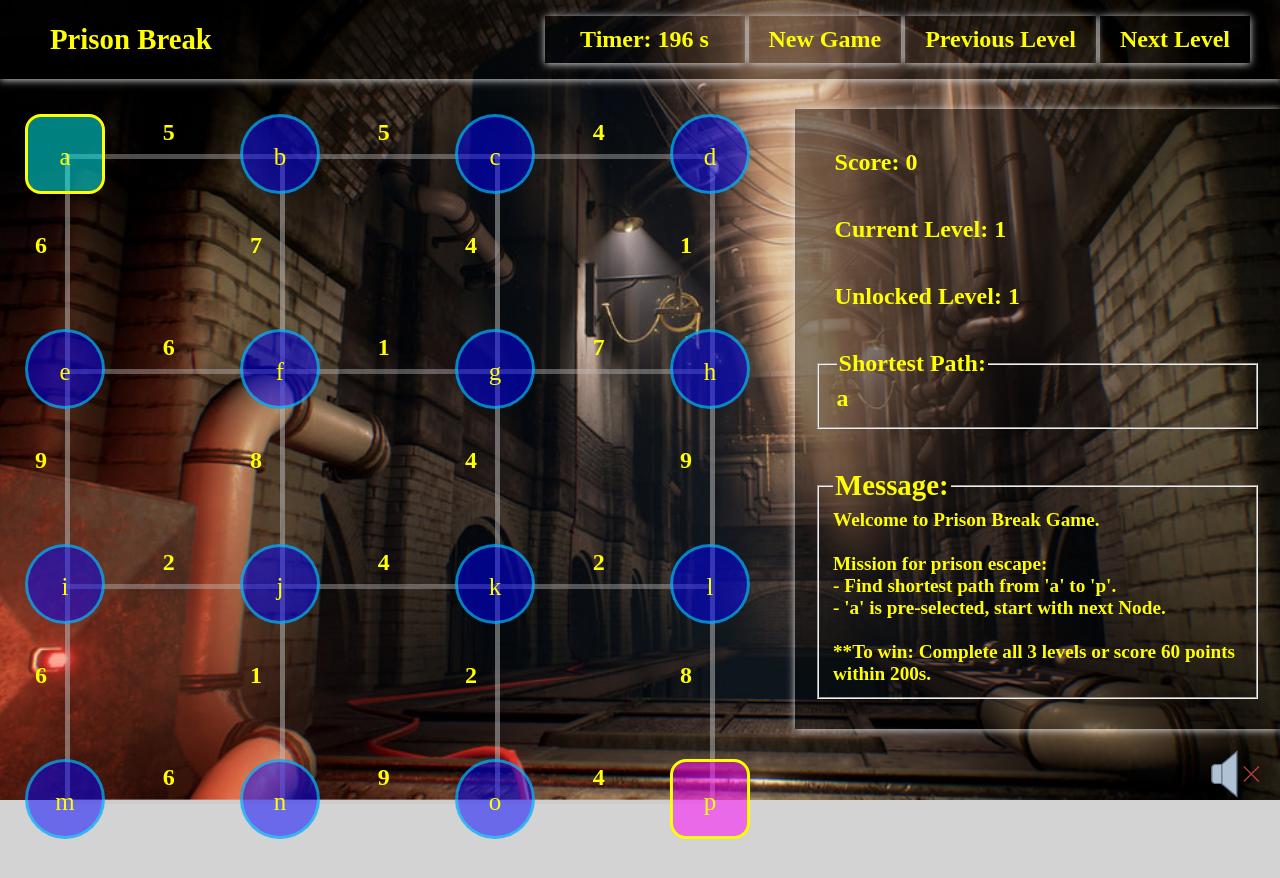
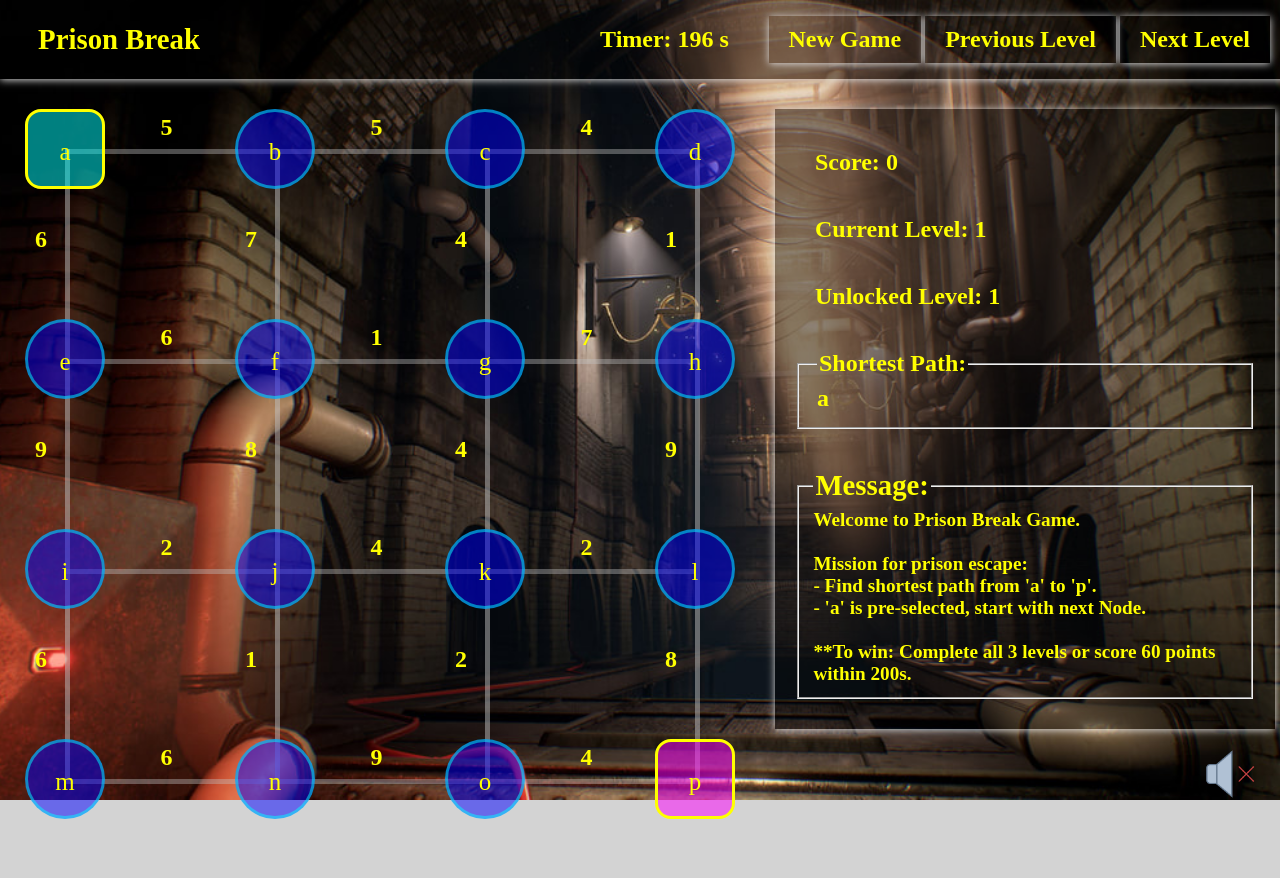
Before and after one commit to hongyuanloo/prison-break-game, a plain HTML site: page index.html in a window 1280 px wide. After the commit the page ends 839 px from the top, so only its background shows below. Drawn offline with nearby package versions, Linux system fonts and the light colour scheme.

Commit message:
optimized all containers css

```diff
--- a/src/gameContainerSetup.js
+++ b/src/gameContainerSetup.js
@@ -22,17 +22,11 @@ const gameContainerSetup = function (totalNodesPerSide, userInformation) {
   const userSelectionsSelector = document.getElementById("userSelections");
 
   //---Initialization: gameContainer and Node Setup---//
-  const clearanceToBorder = 25;
+  const clearanceToBorder = 20;
   const nodeDia = 40;
-  const gameContainerWidth = gameContainer.offsetWidth;
-  const gameContainerHeight = gameContainer.offsetHeight;
+  const gameContainerWidth = gameContainer.offsetWidth; // width and height same size.
   const distBetweenNode =
     (gameContainerWidth - (clearanceToBorder + nodeDia) * 2) / (columns - 1);
-
-  //get location of "gameContainer", for population use later.
-  const gameContainerCoordinate = gameContainer.getBoundingClientRect();
-  const gameContainerCoordinateX = gameContainerCoordinate.x;
-  const gameContainerCoordinateY = gameContainerCoordinate.y;
 
   //element to display message to user.
   const messageSelector = document.getElementById("message");
@@ -67,8 +61,6 @@ const gameContainerSetup = function (totalNodesPerSide, userInformation) {
     clearanceToBorder,
     nodeDia,
     distBetweenNode,
-    gameContainerCoordinateX,
-    gameContainerCoordinateY,
     userSolution,
     messageSelector,
     userScoreSelector,
--- a/src/populateGameContainer.js
+++ b/src/populateGameContainer.js
@@ -100,8 +100,6 @@ const populateGameContainer = function (
     clearanceToBorder,
     nodeDia,
     distBetweenNode,
-    gameContainerCoordinateX,
-    gameContainerCoordinateY,
     userSolution,
     messageSelector,
     userScoreSelector,
@@ -115,8 +113,8 @@ const populateGameContainer = function (
     for (let col = 0; col < columns; col++) {
       let newNode = nodeDiv(
         nodesNames[row * rows + col],
-        gameContainerCoordinateX + distBetweenNode * col + clearanceToBorder,
-        gameContainerCoordinateY + distBetweenNode * row + clearanceToBorder
+        distBetweenNode * col + clearanceToBorder,
+        distBetweenNode * row + clearanceToBorder
       );
       gameContainer.append(newNode);
       newNode.addEventListener(
@@ -134,16 +132,8 @@ const populateGameContainer = function (
         horizontalLineDiv(
           distBetweenNode,
           distance,
-          gameContainerCoordinateX +
-            distBetweenNode * col +
-            clearanceToBorder +
-            nodeDia,
-          gameContainerCoordinateY +
-            distBetweenNode * row +
-            clearanceToBorder +
-            nodeDia
-          // gameContainerCoordinateX + distBetweenNode * (col + 1),
-          // gameContainerCoordinateY + distBetweenNode * (row + 1)
+          distBetweenNode * col + clearanceToBorder + nodeDia,
+          distBetweenNode * row + clearanceToBorder + nodeDia
         )
       );
     }
@@ -158,16 +148,8 @@ const populateGameContainer = function (
         verticalLineDiv(
           distBetweenNode,
           distance,
-          gameContainerCoordinateX +
-            distBetweenNode * col +
-            clearanceToBorder +
-            nodeDia,
-          gameContainerCoordinateY +
-            distBetweenNode * row +
-            clearanceToBorder +
-            nodeDia
-          // gameContainerCoordinateX + distBetweenNode * (col + 1),
-          // gameContainerCoordinateY + distBetweenNode * (row + 1)
+          distBetweenNode * col + clearanceToBorder + nodeDia,
+          distBetweenNode * row + clearanceToBorder + nodeDia
         )
       );
     }
--- a/src/styles.css
+++ b/src/styles.css
@@ -26,9 +26,12 @@ body {
 -position: static.
 */
 .gameContainer {
-  margin-top: 10px;
-  width: 800px;
-  height: 800px;
+  /* margin-top: 10px; */
+  /* margin-left: 3%; */
+  position: relative;
+  width: 750px;
+  min-width: 750px;
+  height: 750px;
   /* border: solid red; */
 }
 /* --------------------*/
@@ -90,8 +93,6 @@ body {
 -set its "top" and "left" to adjust the location.
 */
 .lineContainer {
-  /* width: 200px; */
-  /* height: 70px; */
   /* border: solid green; */
   position: absolute;
   top: 213.7px;
@@ -102,15 +103,11 @@ body {
 .horizontalLine {
   height: 5px;
   width: 200px;
-  /* background: green; */
   background: rgba(192, 192, 192, 0.4);
 }
 
 .horizontalLineText {
   position: absolute;
-  /* left: 80px; */
-  /* top: -50px; */
-
   top: 0;
   margin-top: -35px;
 }
@@ -118,14 +115,11 @@ body {
 .verticalLine {
   height: 200px;
   width: 5px;
-  /* background: red; */
   background: rgba(192, 192, 192, 0.5);
 }
 
 .verticalLineText {
   position: absolute;
-  /* top: 80px; */
-  /* left: -50px; */
   left: 0;
   margin-left: -30px;
 }
@@ -139,6 +133,10 @@ body {
 - a list of clickable items
 */
 header {
+  /* width: 1200px; */
+  width: 1300px;
+  margin-left: auto;
+  margin-right: auto;
   display: flex;
   justify-content: flex-end;
   align-items: center;
@@ -146,13 +144,14 @@ header {
   box-shadow: 0 1px 8px #ddd;
   user-select: none;
   background-color: rgba(0, 0, 0, 0.4);
+  margin-bottom: 10px;
   /* border: solid blue; */
 }
 
 #nav-title {
   font-size: 1.8em;
   margin-right: auto;
-  margin-left: 50px;
+  margin-left: 3%;
   margin-top: 10px;
   margin-bottom: 10px;
   /* border: solid red; */
@@ -184,6 +183,9 @@ header li {
 #contentContainer {
   display: flex;
   justify-content: center;
+  width: 1300px;
+  margin-left: auto;
+  margin-right: auto;
 }
 /* --------------------*/
 
@@ -197,15 +199,16 @@ header li {
 - fiedset element
 */
 #resultContainer {
-  /* display: inline-block; */
   display: flex;
   flex-direction: column;
   padding: 20px;
   width: 500px;
+  min-width: 500px;
   height: 620px;
   background-color: rgba(0, 0, 0, 0.4);
   margin-left: 20px;
-  margin-top: 30px;
+  margin-right: 20px;
+  margin-top: 20px;
   box-shadow: 0 1px 8px #ddd;
   /* border: solid green; */
 }
@@ -323,5 +326,6 @@ fieldset {
   width: 200px;
   user-select: none;
   pointer-events: none;
+  box-shadow: none;
 }
 /* --------------------*/
```
Also changed, not shown: app.js (+0 -10 lines), index.html (+1 -0 lines).
